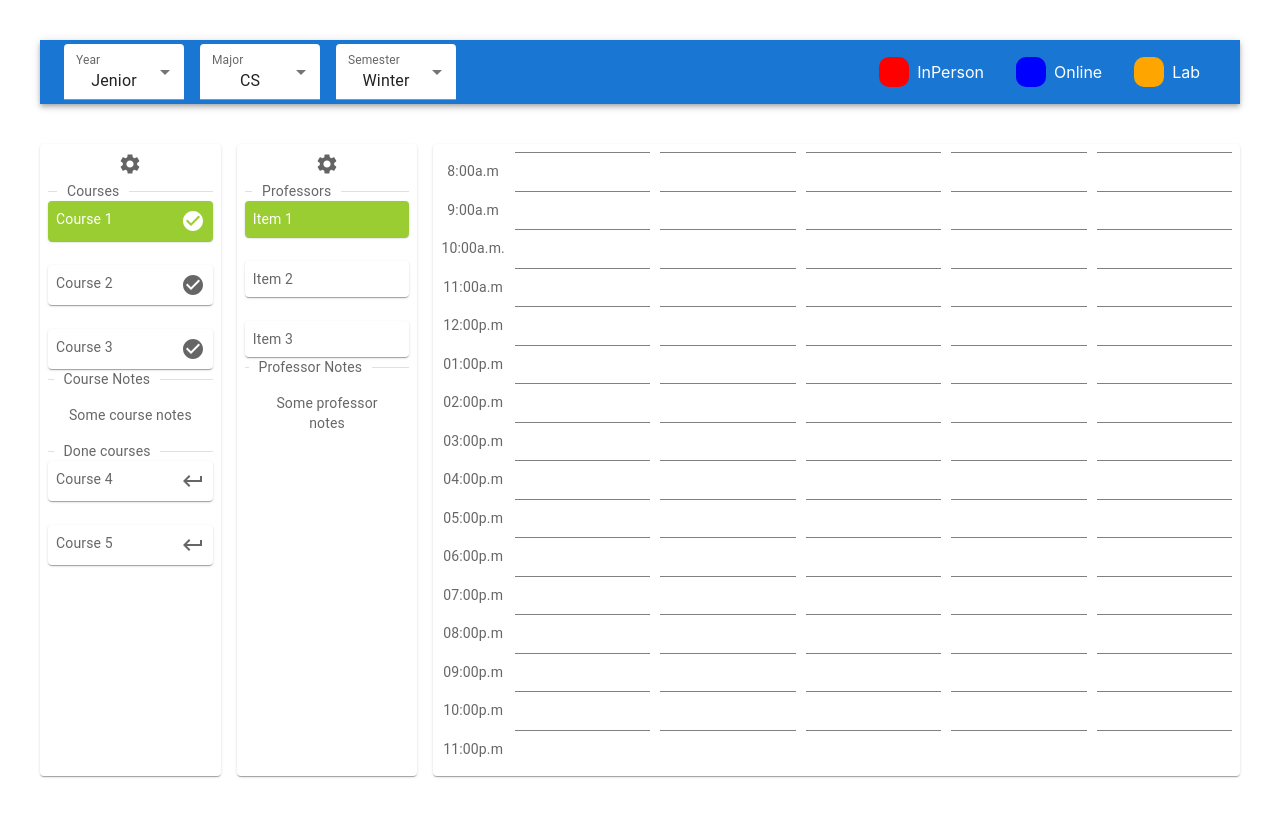
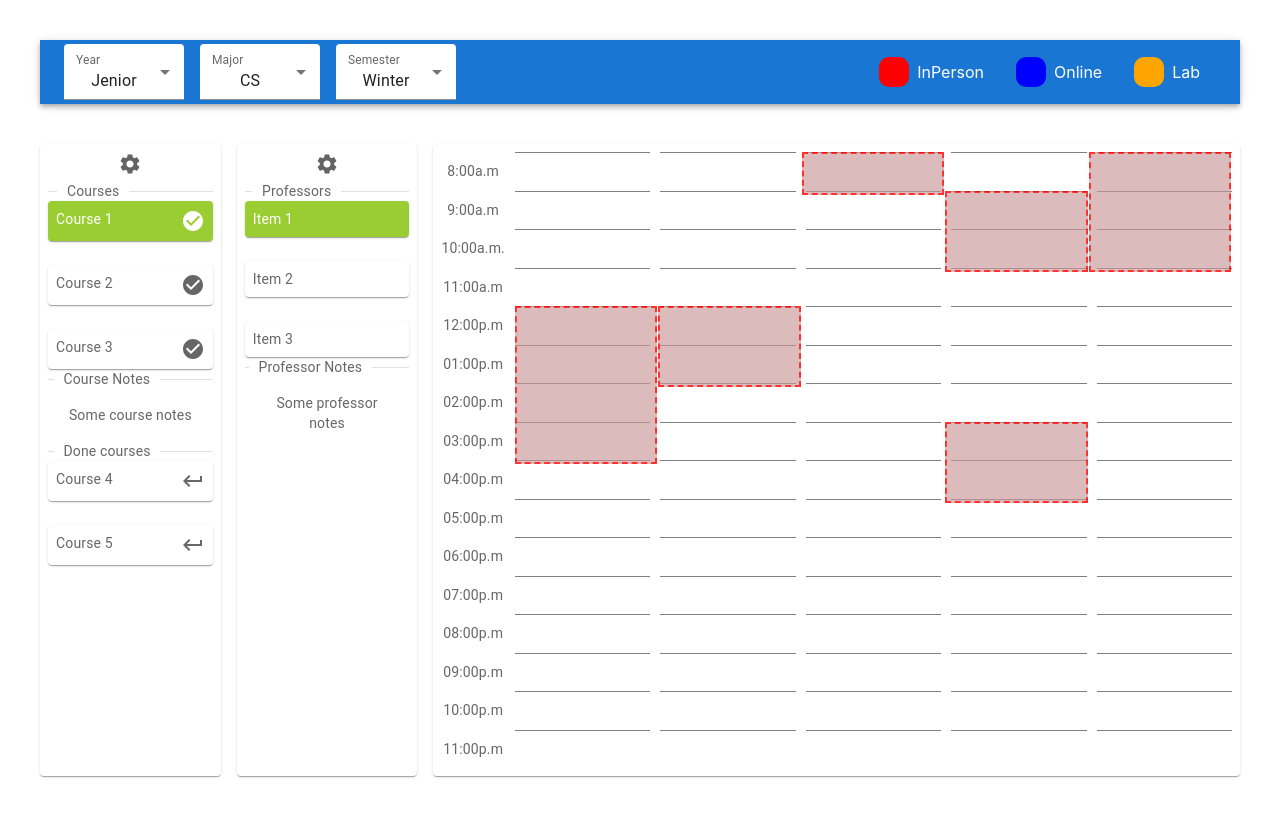
Before and after one commit to omaranBazna/schaduler, a React (Create React App) app: page / in a window 1280 px wide. Shown: the top 816 px of the page. Built offline with nearby package versions, Linux system fonts and the light colour scheme.

Commit message:
add dead events

```diff
--- a/src/components/Week2.js
+++ b/src/components/Week2.js
@@ -71,6 +71,53 @@ let times={
     15:"10:00p.m",
     16:"11:00p.m"
 }
+
+const initialEvents=[
+  {
+
+    currentDay:2,
+    selectedStart:dayjs().set('hour', 8).startOf('hour'),
+    selectedEnd:dayjs().set('hour',9).startOf('hour'),
+    dead:true
+  },
+  {
+
+    currentDay:3,
+    selectedStart:dayjs().set('hour', 9).startOf('hour'),
+    selectedEnd:dayjs().set('hour',11).startOf('hour'),
+    dead:true
+  },
+  {
+
+    currentDay:1,
+    selectedStart:dayjs().set('hour', 12).startOf('hour'),
+    selectedEnd:dayjs().set('hour',14).startOf('hour'),
+    dead:true
+  },
+  {
+
+    currentDay:0,
+    selectedStart:dayjs().set('hour', 12).startOf('hour'),
+    selectedEnd:dayjs().set('hour',16).startOf('hour'),
+    dead:true
+  },
+  {
+
+    currentDay:4,
+    selectedStart:dayjs().set('hour', 8).startOf('hour'),
+    selectedEnd:dayjs().set('hour',11).startOf('hour'),
+    dead:true
+  }
+  ,
+  {
+
+    currentDay:3,
+    selectedStart:dayjs().set('hour', 15).startOf('hour'),
+    selectedEnd:dayjs().set('hour',17).startOf('hour'),
+    dead:true
+  }
+
+]
 
 function updateEvents(setEvents,new_events){
 
@@ -161,6 +208,7 @@ function EventsComp({events,setEvents,weekRef}){
     let selectedEnd=dayjs(event.selectedEnd)
 
     let y = (selectedStart.diff(startTime))/(endTime.add(1,"h").diff(startTime))*100+"%"
+    console.log(event)
     let x = (event.currentDay/5*100)+"%"
     let height= (selectedEnd.diff(selectedStart))/(endTime.add(1,"h").diff(startTime))*100+"%"
     return {x,y,height}
@@ -216,12 +264,25 @@ function EventsComp({events,setEvents,weekRef}){
 
   }
 
-  console.log(events)
+
 
     return <>
         {events.map((item,index)=>{
+
             const {x,y,height} =drawEvent(item)
 
+
+            if(item.dead){
+              return <div className="event"
+              style={
+               {top:y,left:x,height:height ,background:"rgba(200,150,150,0.8)"
+              ,border:"2px dashed red",borderRadius:0
+              }
+              }
+              >
+
+              </div>
+            }
             return <div className="event" style={{top:y,left:x,height:height ,background:item.color.color}}>
            <span className="expand" onClick={()=>{
 
@@ -279,7 +340,7 @@ const Week2=()=>{
     const weekRef=useRef(null)
     const [dimensions,setDimensions]=useState({x:0,y:0,width:0,height:0})
 
-    const [events,setEvents]=useState([])
+    const [events,setEvents]=useState(initialEvents)
     const [open,setOpen]=useState(false)
 
     useEffect(()=>{
```
